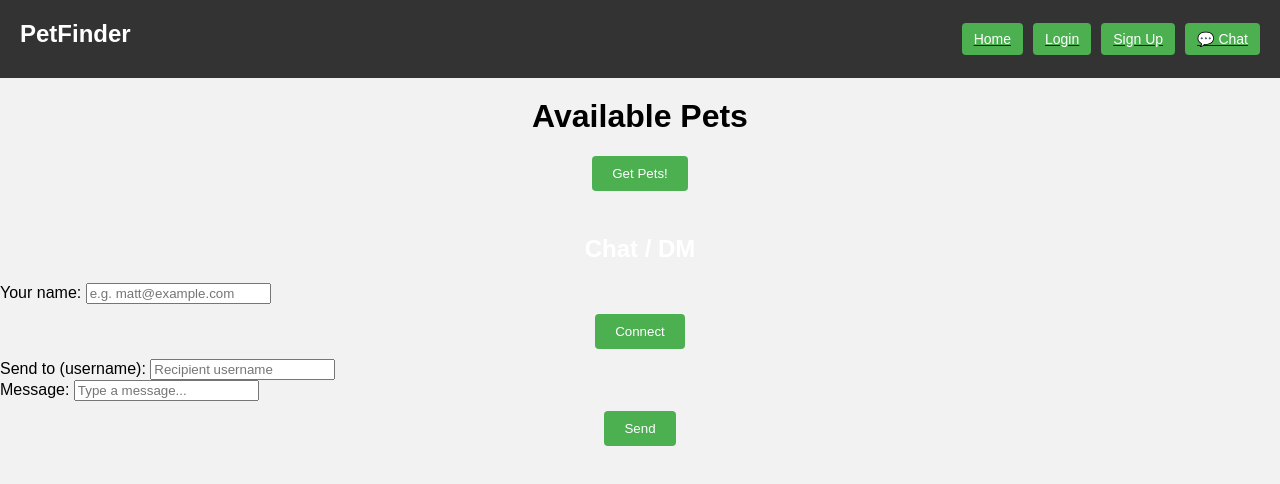
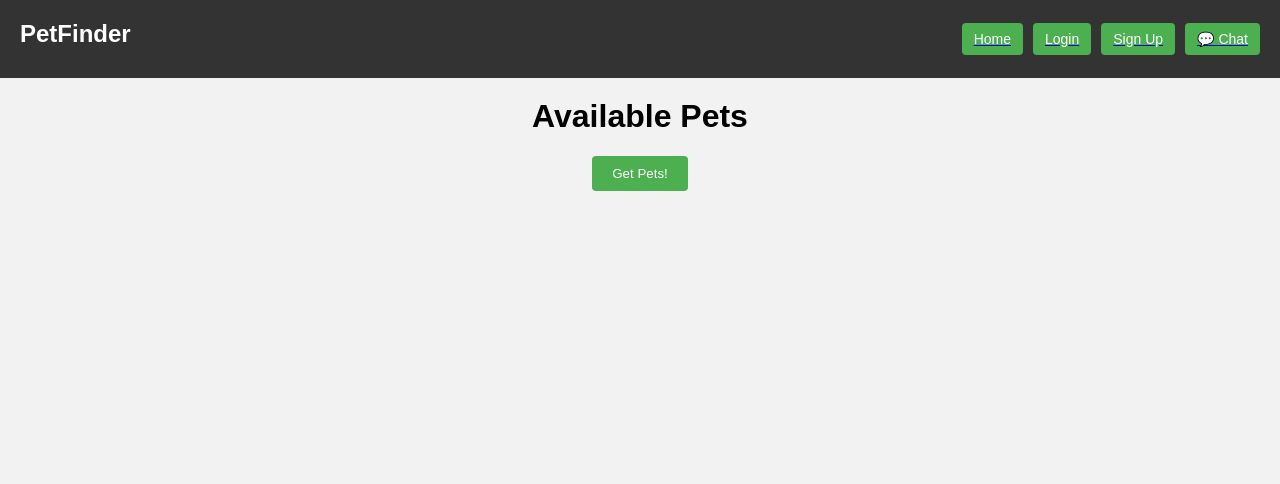
Before and after one commit to matt-tylek/CS375-Final-Project, a website: page app/public/index.html in a window 1280 px wide. Drawn offline with nearby package versions, Linux system fonts and the light colour scheme.

```diff
--- a/app/public/index.html
+++ b/app/public/index.html
@@ -19,36 +19,11 @@
   </div>
 </nav>
 
-
   <h1>Available Pets</h1>
   <button id="search">Get Pets!</button>
 
   <div id="pet-grid"></div>
 
-
-  <section id="chat-section">
-  <h2>Chat / DM</h2>
-
-  <div class="chat-row">
-    <label>Your name:</label>
-    <input type="text" id="chat-username" placeholder="e.g. matt@example.com" />
-    <button id="chat-connect">Connect</button>
-  </div>
-
-  <div class="chat-row">
-    <label>Send to (username):</label>
-    <input type="text" id="chat-recipient" placeholder="Recipient username" />
-  </div>
-
-  <div class="chat-row">
-    <label>Message:</label>
-    <input type="text" id="chat-message" placeholder="Type a message..." />
-    <button id="chat-send">Send</button>
-  </div>
-
-  <div id="chat-log"></div>
-</section>
-
   <script src="index.js"></script>
 </body>
 </html>
```
Also changed, not shown: app/public/login.html (+0 -1 lines), app/public/signup.html (+0 -1 lines). Lines whose indentation alone changed are shown as unchanged.
